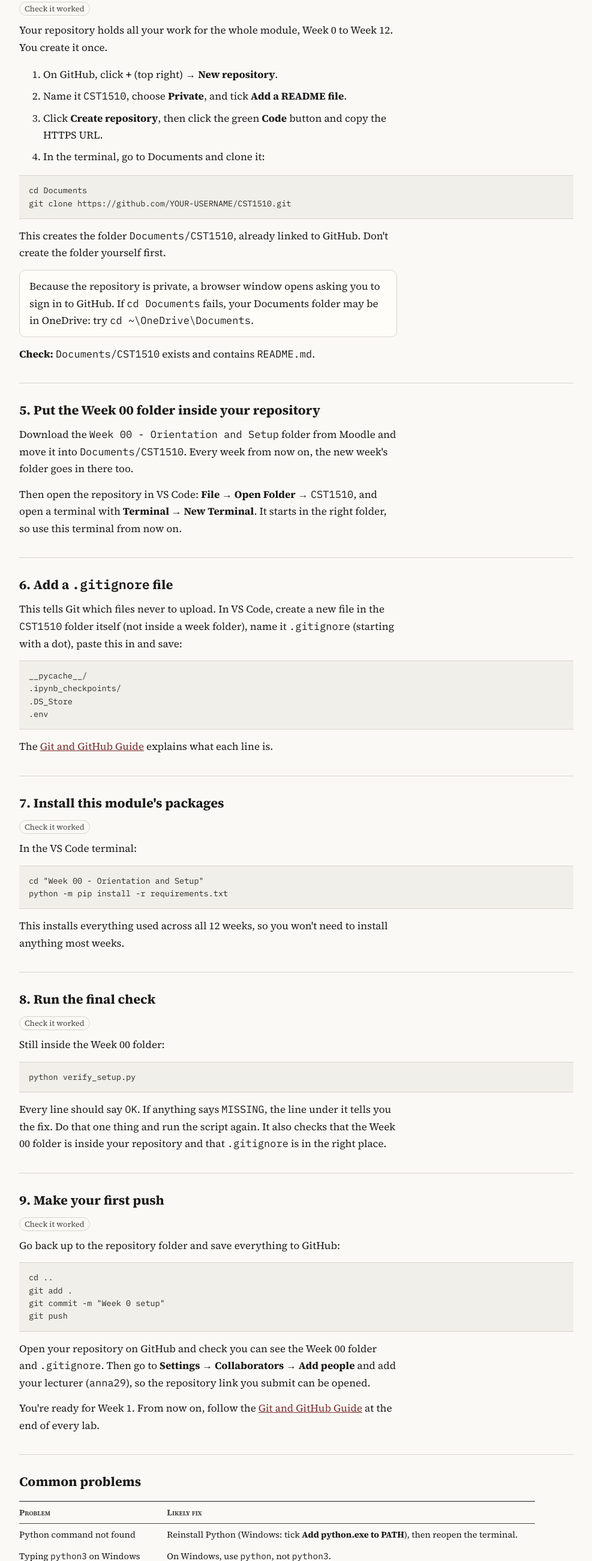
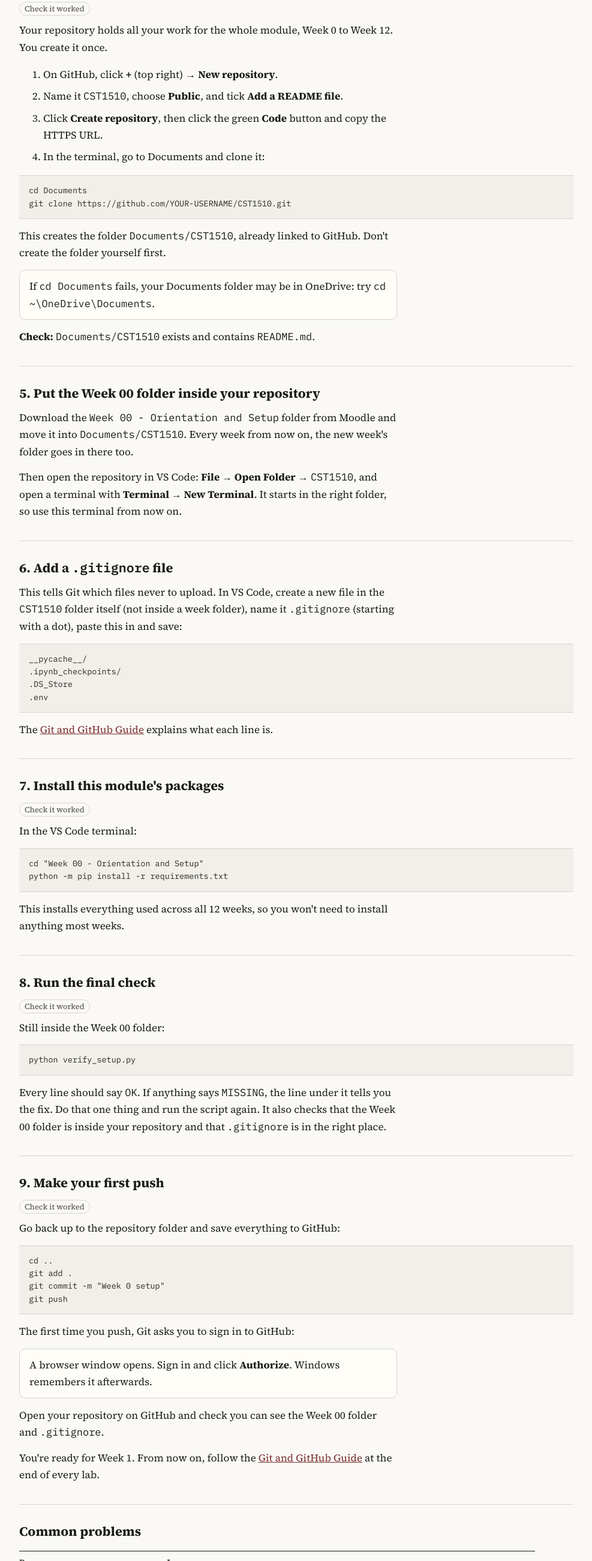
Before and after one commit to anna29/CST1510, a website: page setup-guide.html in a window 1280 px wide. Shown: the part 1628-4230 px from the top of the page at 60% size, without its empty margins (146-1133 px from the left). Drawn offline with Linux system fonts and the light colour scheme.

Commit message:
Add files via upload

```diff
--- a/setup-guide.html
+++ b/setup-guide.html
@@ -120,7 +120,7 @@ git config --global user.email "you@example.com"</pre>
     <p>Your repository holds all your work for the whole module, Week 0 to Week 12. You create it once.</p>
     <ol>
       <li>On GitHub, click <b>+</b> (top right) &rarr; <b>New repository</b>.</li>
-      <li>Name it <code>CST1510</code>, choose <b>Private</b>, and tick <b>Add a README file</b>.</li>
+      <li>Name it <code>CST1510</code>, choose <b>Public</b>, and tick <b>Add a README file</b>.</li>
       <li>Click <b>Create repository</b>, then click the green <b>Code</b> button and copy the HTTPS URL.</li>
       <li>In the terminal, go to Documents and clone it:</li>
     </ol>
@@ -129,8 +129,7 @@ git clone https://github.com/YOUR-USERNAME/CST1510.git</pre></div>
     <div class="os" data-os-panel="mac"><pre>cd ~/Documents
 git clone https://github.com/YOUR-USERNAME/CST1510.git</pre></div>
     <p>This creates the folder <code>Documents/CST1510</code>, already linked to GitHub. Don't create the folder yourself first.</p>
-    <div class="os active" data-os-panel="windows"><div class="note"><p>Because the repository is private, a browser window opens asking you to sign in to GitHub. If <code>cd Documents</code> fails, your Documents folder may be in OneDrive: try <code>cd ~\OneDrive\Documents</code>.</p></div></div>
-    <div class="os" data-os-panel="mac"><div class="note"><p>Because the repository is private, Git asks you to sign in. Enter your GitHub username, and when it asks for a password paste a <b>personal access token</b> (see Common problems). Your Mac remembers it afterwards.</p></div></div>
+    <div class="os active" data-os-panel="windows"><div class="note"><p>If <code>cd Documents</code> fails, your Documents folder may be in OneDrive: try <code>cd ~\OneDrive\Documents</code>.</p></div></div>
     <p><b>Check:</b> <code>Documents/CST1510</code> exists and contains <code>README.md</code>.</p>
   </section>
 
@@ -183,9 +182,10 @@ python3 -m pip install -r requirements.txt</pre></div>
 git add .
 git commit -m "Week 0 setup"
 git push</pre>
-    <p>Open your repository on GitHub and check you can see the Week 00 folder and <code>.gitignore</code>.
-      Then go to <b>Settings &rarr; Collaborators &rarr; Add people</b> and add your lecturer (<code>anna29</code>),
-      so the repository link you submit can be opened.</p>
+    <p>The first time you push, Git asks you to sign in to GitHub:</p>
+    <div class="os active" data-os-panel="windows"><div class="note"><p>A browser window opens. Sign in and click <b>Authorize</b>. Windows remembers it afterwards.</p></div></div>
+    <div class="os" data-os-panel="mac"><div class="note"><p>Enter your GitHub username. When it asks for a password, paste a <b>personal access token</b>, not your normal password (see Common problems). Your Mac remembers it afterwards.</p></div></div>
+    <p>Open your repository on GitHub and check you can see the Week 00 folder and <code>.gitignore</code>.</p>
     <p>You're ready for Week 1. From now on, follow the <a href="git-and-github-guide.html">Git and GitHub Guide</a>
       at the end of every lab.</p>
   </section>
```
